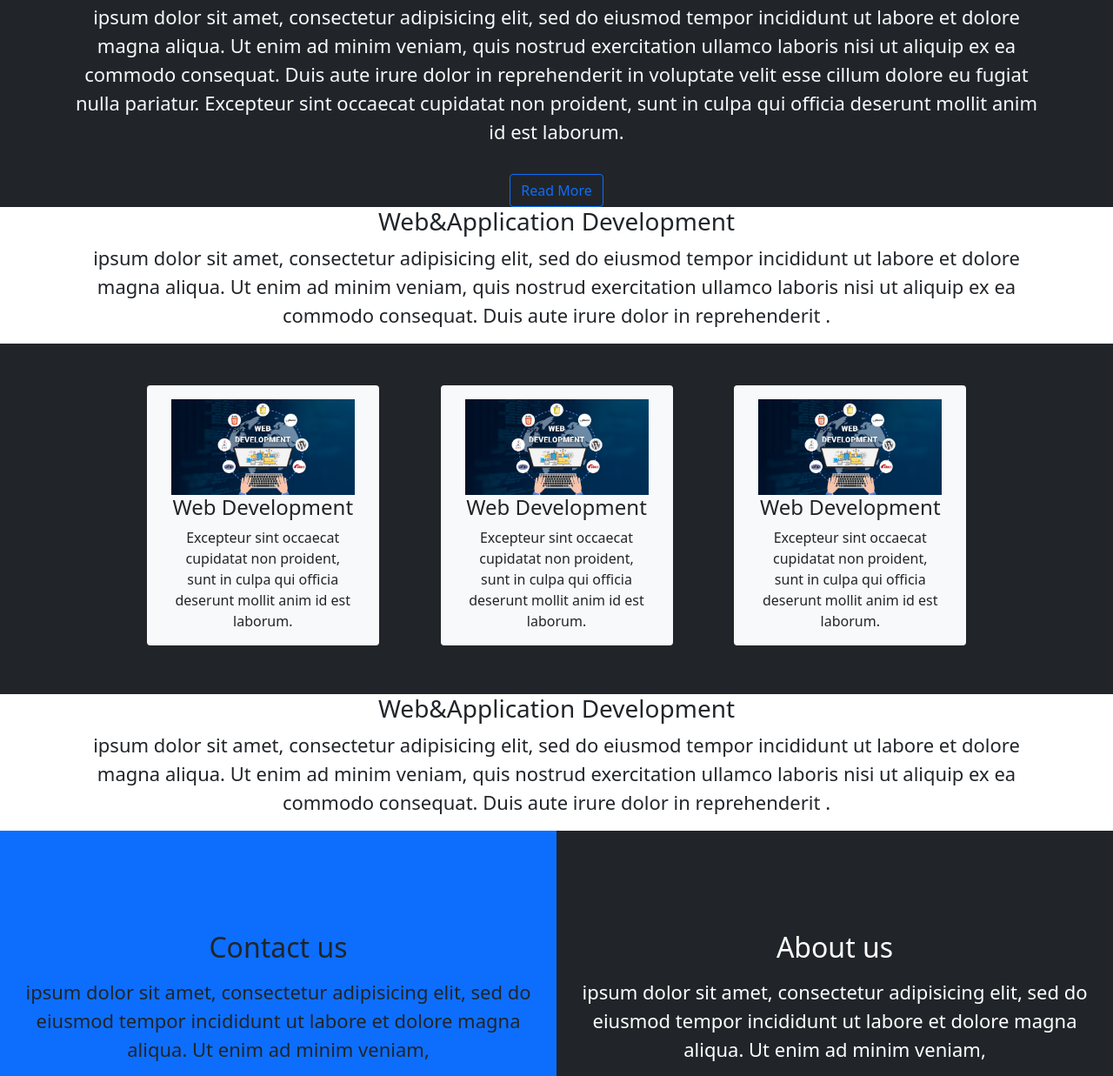
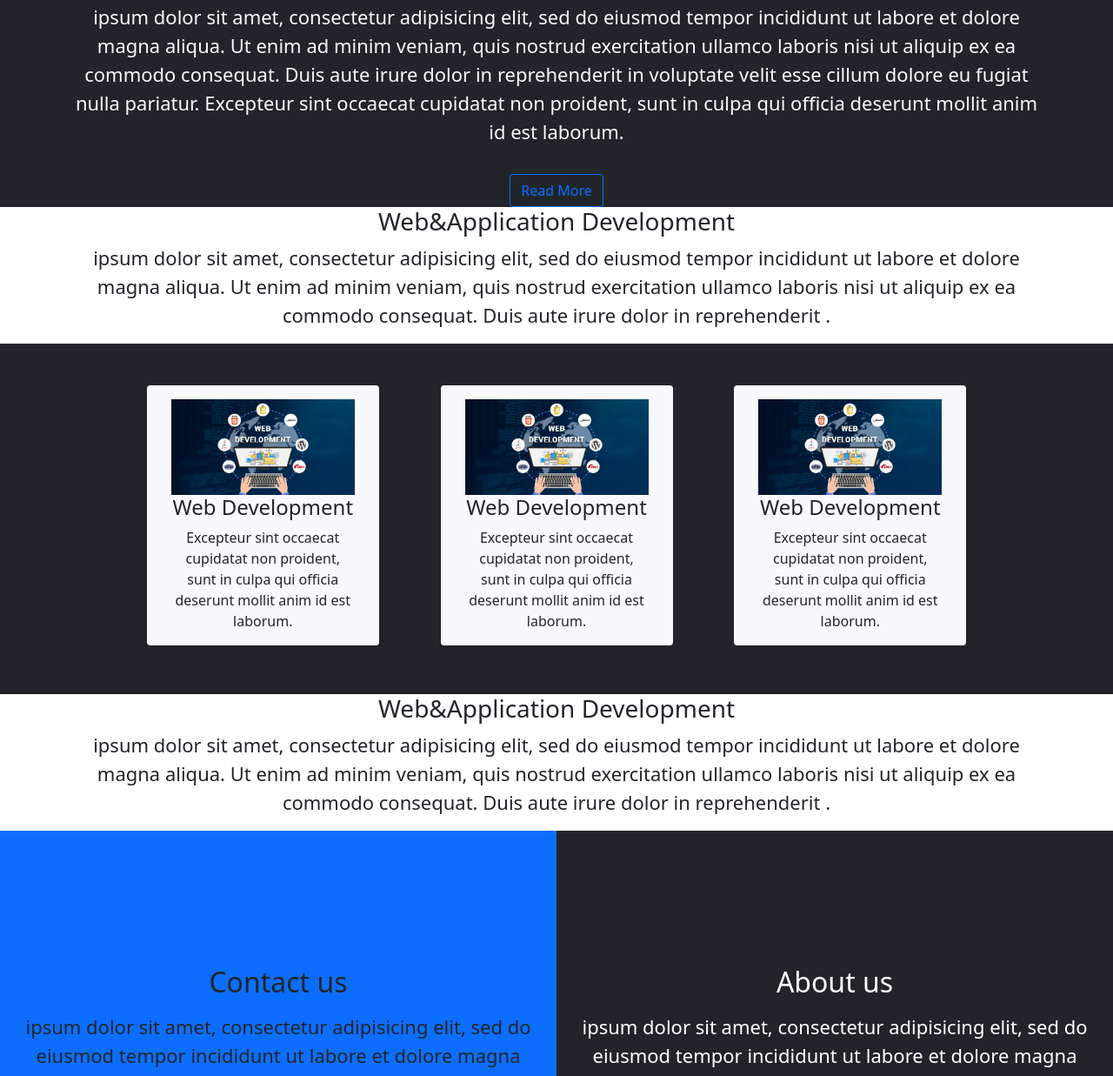
Before and after one commit to Anjujm/bootstrap1, a plain HTML site: page index.html in a window 1280 px wide. Shown: the part 53-1290 px from the top of the page at 87% size. Drawn offline with nearby package versions, Linux system fonts and the light colour scheme.

Commit message:
Update styles.css

```diff
--- a/css/styles.css
+++ b/css/styles.css
@@ -13,10 +13,10 @@ Date:-09/01/22 */
 	font-size: 22px;
 }
 .set3{
-	height: 50vh;
+	height: 60vh;
 }
 .set4{
-	height: 50vh;
+	height: 60vh;
 }
 @media only screen and (max-width: 600px) {
 
```
